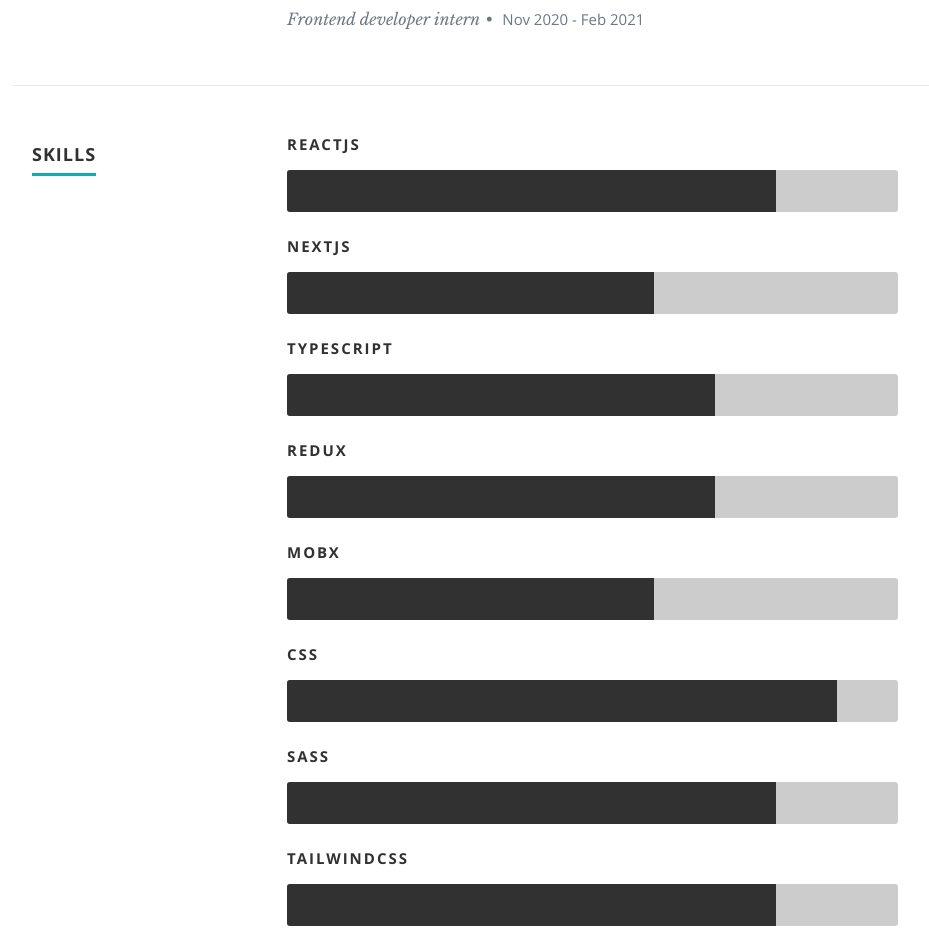
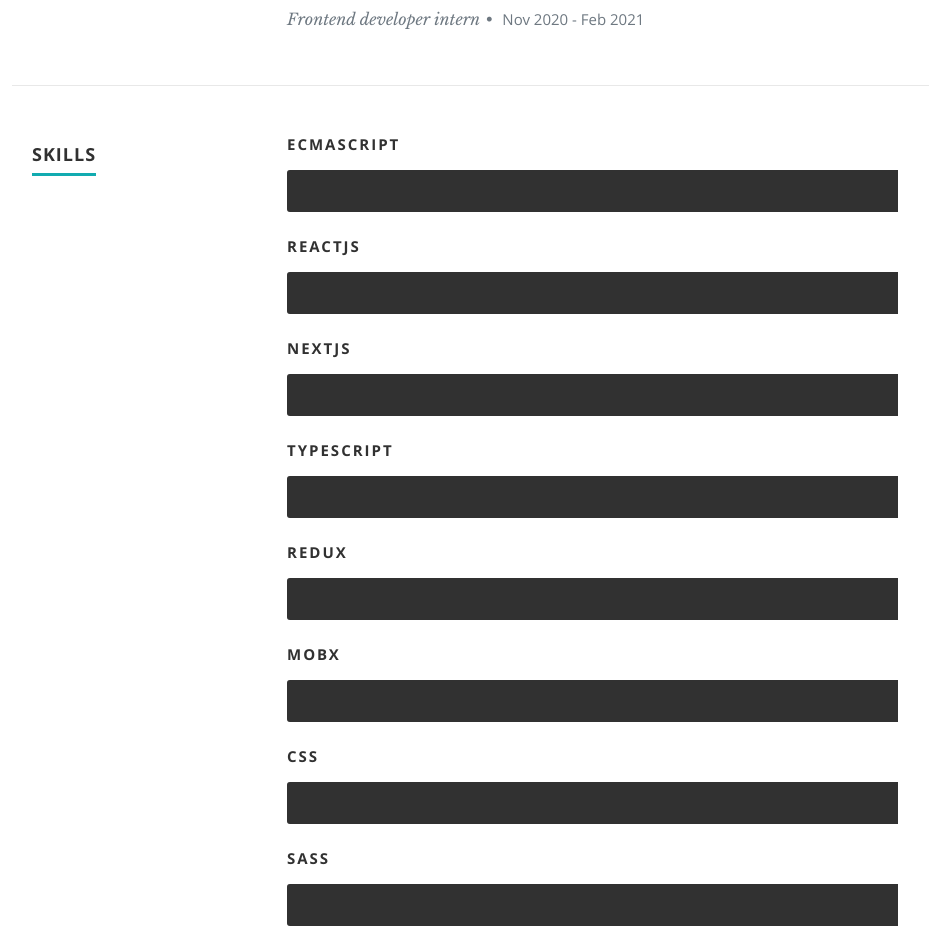
Before and after one commit to baiyastan/React-resume, a React (Create React App) app: page / in a window 1280 px wide. Shown: the part 2000-2931 px from the top of the page, without its empty margins (118-1047 px from the left). Built offline with nearby package versions, Linux system fonts and the light colour scheme.

Commit message:
add ecmascript

```diff
--- a/src/Components/Resume.js
+++ b/src/Components/Resume.js
@@ -1,17 +1,18 @@
 import React, { Component } from "react";
 
 const works = [
-  { name: "ReactJs", level: "80%" },
-  { name: "NEXTJS", level: "60%" },
-  { name: "Typescript", level: "70%" },
-  { name: "REDUX", level: "70%" },
-  { name: "MOBX", level: "60%" },
-  { name: "CSS", level: "90%" },
-  { name: "SASS", level: "80%" },
-  { name: "TAILWINDCSS", level: "80%" },
-  { name: "STYLED-COMPONENTS", level: "50%" },
-  { name: "Bootstrap", level: "70%" },
-  { name: "Git", level: "50%" },
+  { name: "ecmascript", level: "100%" },
+  { name: "ReactJs", level: "100%" },
+  { name: "NEXTJS", level: "100%" },
+  { name: "Typescript", level: "100%" },
+  { name: "REDUX", level: "100%" },
+  { name: "MOBX", level: "100%" },
+  { name: "CSS", level: "100%" },
+  { name: "SASS", level: "100%" },
+  { name: "TAILWINDCSS", level: "100%" },
+  { name: "STYLED-COMPONENTS", level: "100%" },
+  { name: "Bootstrap", level: "100%" },
+  { name: "Git", level: "100%" },
 ];
 
 class Resume extends Component {
```
